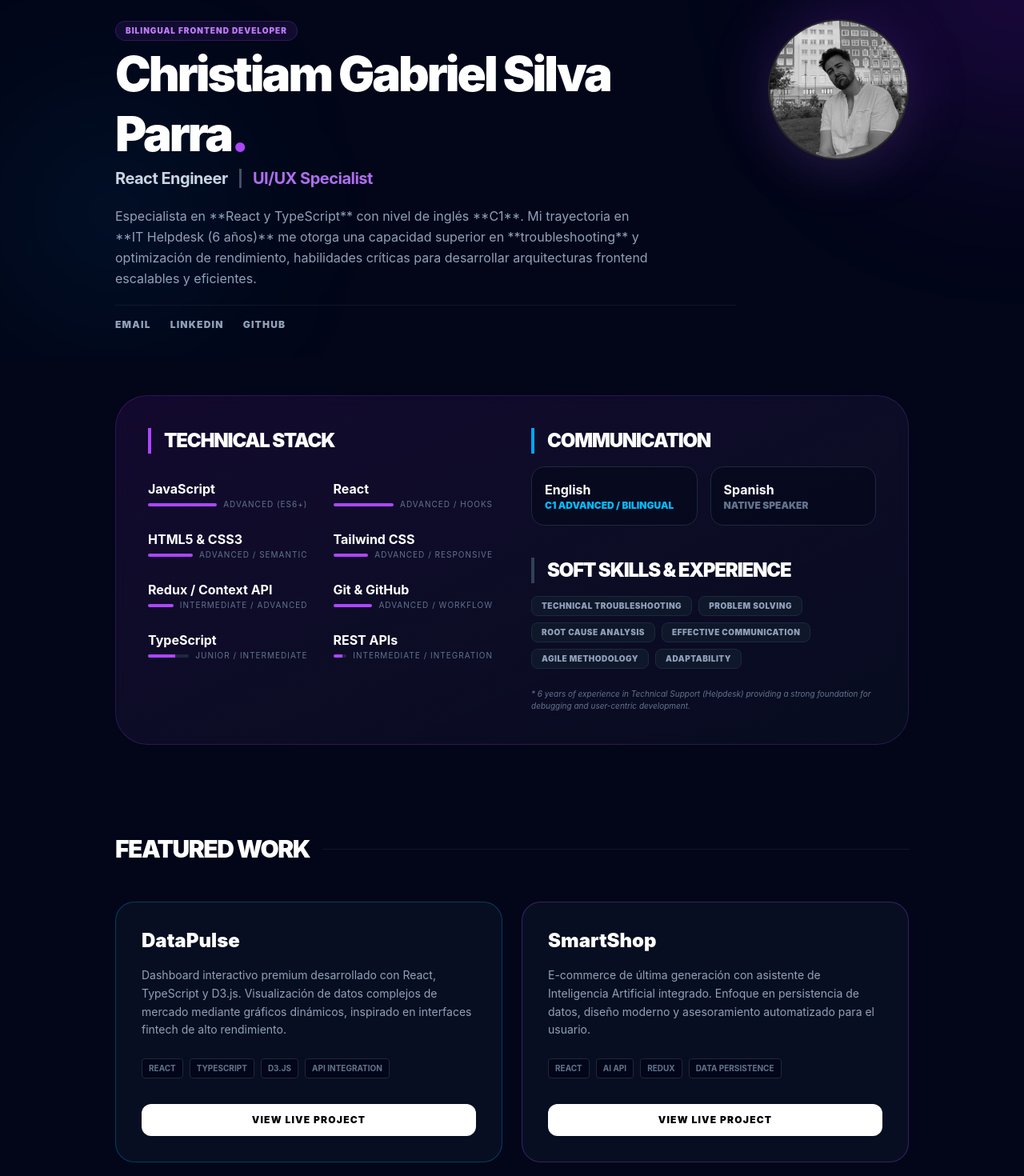
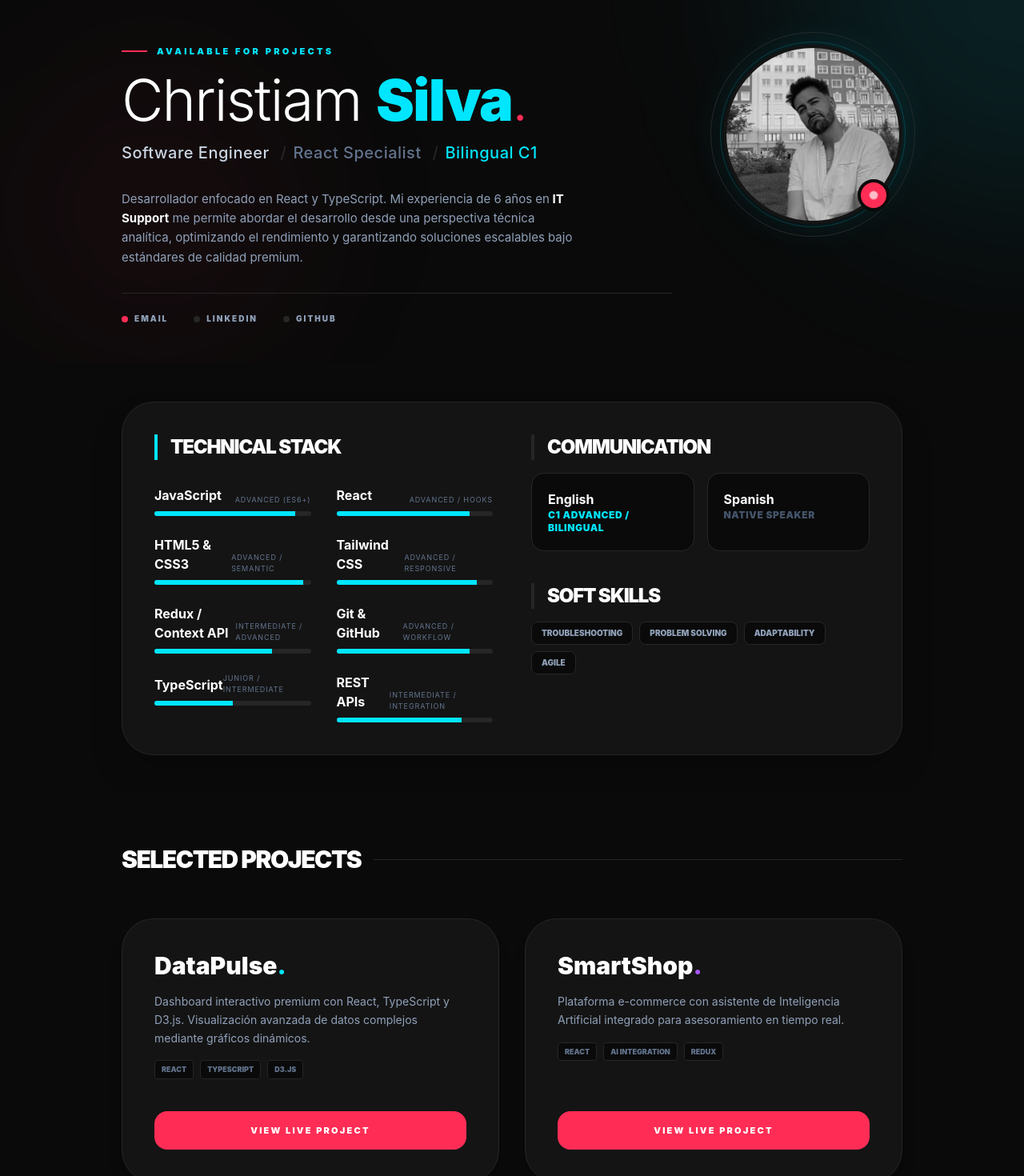
Before and after one commit to christiamgsp/mi-portafolio, a React (Vite) app: page / in a window 1280 px wide. Shown: the part 40-1510 px from the top of the page at 80% size. Built offline with nearby package versions, Linux system fonts and the light colour scheme.

Commit message:
feat: retoques finales

```diff
--- a/src/App.jsx
+++ b/src/App.jsx
@@ -6,13 +6,13 @@
 
 const App = () => {
   return (
-    <div className='min-h-screen bg-slate-950 text-slate-100 font-sans selection:bg-purple-500/30'>
+    <div className='min-h-screen bg-[#0A0A0A] text-slate-100 selection:bg-[#00E6FF]/30'>
       <Header />
       <HabilidadesYIdiomas />
       <Proyectos />
       <Certificados />
-      <footer className='py-16 text-center text-slate-600 text-[9px] font-black tracking-[0.5em] uppercase border-t border-slate-900'>
-        © 2026 — Built with React & Tailwind
+      <footer className='py-20 text-center text-slate-700 text-[10px] font-black tracking-[0.5em] uppercase border-t border-[#141414]'>
+        © 2026 — Portfolio System
       </footer>
     </div>
   );
--- a/src/components/HabilidadesYIdiomas.jsx
+++ b/src/components/HabilidadesYIdiomas.jsx
@@ -2,39 +2,44 @@
 
 const HabilidadesYIdiomas = () => {
   const technicalSkills = [
-    { name: 'JavaScript', level: 'Advanced (ES6+)' },
-    { name: 'React', level: 'Advanced / Hooks' },
-    { name: 'HTML5 & CSS3', level: 'Advanced / Semantic' },
-    { name: 'Tailwind CSS', level: 'Advanced / Responsive' },
-    { name: 'Redux / Context API', level: 'Intermediate / Advanced' },
-    { name: 'Git & GitHub', level: 'Advanced / Workflow' },
-    { name: 'TypeScript', level: 'Junior / Intermediate' },
-    { name: 'REST APIs', level: 'Intermediate / Integration' },
+    { name: 'JavaScript', level: 'Advanced (ES6+)', percent: '90%' },
+    { name: 'React', level: 'Advanced / Hooks', percent: '85%' },
+    { name: 'HTML5 & CSS3', level: 'Advanced / Semantic', percent: '95%' },
+    { name: 'Tailwind CSS', level: 'Advanced / Responsive', percent: '90%' },
+    {
+      name: 'Redux / Context API',
+      level: 'Intermediate / Advanced',
+      percent: '75%',
+    },
+    { name: 'Git & GitHub', level: 'Advanced / Workflow', percent: '85%' },
+    { name: 'TypeScript', level: 'Junior / Intermediate', percent: '50%' },
+    { name: 'REST APIs', level: 'Intermediate / Integration', percent: '80%' },
   ];
 
   return (
-    <section className='py-12'>
-      <div className='container mx-auto px-4 max-w-5xl'>
-        <div className='bg-gradient-to-br from-purple-900/20 to-slate-900/40 p-10 rounded-[2.5rem] border border-purple-500/20 backdrop-blur-sm'>
+    <section className='py-12 bg-[#0A0A0A]'>
+      <div className='container mx-auto px-6 max-w-5xl'>
+        <div className='bg-[#141414] p-10 rounded-[2.5rem] border border-[#262626] shadow-2xl'>
           <div className='grid grid-cols-1 md:grid-cols-2 gap-12'>
             <div className='space-y-8'>
-              <h2 className='text-2xl font-black text-white tracking-tighter uppercase border-l-4 border-purple-500 pl-4'>
+              <h2 className='text-2xl font-black text-white tracking-tighter uppercase border-l-4 border-[#00E6FF] pl-4'>
                 Technical Stack
               </h2>
               <div className='grid grid-cols-1 sm:grid-cols-2 gap-x-8 gap-y-6'>
                 {technicalSkills.map((skill) => (
-                  <div key={skill.name} className='group'>
-                    <p className='text-white font-bold group-hover:text-purple-400 transition-colors'>
-                      {skill.name}
-                    </p>
-                    <div className='flex items-center gap-2'>
-                      <div className='h-1 w-full bg-slate-800 rounded-full overflow-hidden'>
-                        <div
-                          className={`h-full bg-purple-500 ${skill.level.includes('Advanced') ? 'w-full' : skill.level.includes('Intermediate') ? 'w-2/3' : 'w-1/3'}`}></div>
-                      </div>
-                      <span className='text-[10px] text-slate-500 uppercase tracking-widest whitespace-nowrap'>
+                  <div key={skill.name} className='group space-y-2'>
+                    <div className='flex justify-between items-end'>
+                      <p className='text-white font-bold group-hover:text-[#00E6FF] transition-colors'>
+                        {skill.name}
+                      </p>
+                      <span className='text-[9px] text-slate-500 uppercase tracking-widest'>
                         {skill.level}
                       </span>
+                    </div>
+                    <div className='h-1.5 w-full bg-[#262626] rounded-full overflow-hidden'>
+                      <div
+                        className='h-full bg-[#00E6FF] transition-all duration-1000'
+                        style={{ width: skill.percent }}></div>
                     </div>
                   </div>
                 ))}
@@ -43,19 +48,19 @@
 
             <div className='space-y-10'>
               <div className='space-y-4'>
-                <h2 className='text-2xl font-black text-white tracking-tighter uppercase border-l-4 border-sky-500 pl-4'>
+                <h2 className='text-2xl font-black text-white tracking-tighter uppercase border-l-4 border-[#262626] pl-4'>
                   Communication
                 </h2>
                 <div className='flex gap-4'>
-                  <div className='bg-slate-950/50 border border-slate-800 p-4 rounded-2xl flex-1'>
+                  <div className='bg-[#0A0A0A] border border-[#262626] p-5 rounded-2xl flex-1'>
                     <p className='text-white font-bold'>English</p>
-                    <p className='text-xs text-sky-400 font-black uppercase'>
+                    <p className='text-xs text-[#00E6FF] font-black uppercase tracking-wider'>
                       C1 Advanced / Bilingual
                     </p>
                   </div>
-                  <div className='bg-slate-950/50 border border-slate-800 p-4 rounded-2xl flex-1'>
+                  <div className='bg-[#0A0A0A] border border-[#262626] p-5 rounded-2xl flex-1'>
                     <p className='text-white font-bold'>Spanish</p>
-                    <p className='text-xs text-slate-500 font-black uppercase'>
+                    <p className='text-xs text-slate-600 font-black uppercase tracking-wider'>
                       Native Speaker
                     </p>
                   </div>
@@ -63,30 +68,23 @@
               </div>
 
               <div className='space-y-4'>
-                <h2 className='text-2xl font-black text-white tracking-tighter uppercase border-l-4 border-slate-700 pl-4'>
-                  Soft Skills & Experience
+                <h2 className='text-2xl font-black text-white tracking-tighter uppercase border-l-4 border-[#262626] pl-4'>
+                  Soft Skills
                 </h2>
                 <div className='flex flex-wrap gap-2'>
                   {[
-                    'Technical Troubleshooting',
+                    'Troubleshooting',
                     'Problem Solving',
-                    'Root Cause Analysis',
-                    'Effective Communication',
-                    'Agile Methodology',
                     'Adaptability',
+                    'Agile',
                   ].map((s) => (
                     <span
                       key={s}
-                      className='text-[10px] font-black bg-slate-900 text-slate-400 border border-slate-800 px-3 py-1 rounded-lg uppercase tracking-wider'>
+                      className='text-[10px] font-black bg-[#0A0A0A] text-slate-400 border border-[#262626] px-3 py-1.5 rounded-lg uppercase'>
                       {s}
                     </span>
                   ))}
                 </div>
-                <p className='text-[10px] text-slate-500 italic pt-2'>
-                  * 6 years of experience in Technical Support (Helpdesk)
-                  providing a strong foundation for debugging and user-centric
-                  development.
-                </p>
               </div>
             </div>
           </div>
--- a/src/components/Header.jsx
+++ b/src/components/Header.jsx
@@ -2,64 +2,83 @@
 import { perfil } from '../data';
 
 const Header = () => (
-  <header className='relative pt-16 pb-8 overflow-hidden'>
-    <div className='absolute top-0 right-0 -translate-y-1/2 translate-x-1/2 w-96 h-96 bg-purple-600/20 rounded-full blur-[120px] animate-blob'></div>
-    <div className='absolute top-40 left-0 w-72 h-72 bg-sky-600/10 rounded-full blur-[100px] animate-blob animation-delay-2000'></div>
+  <header className='relative pt-24 pb-12 overflow-hidden bg-[#0A0A0A]'>
+    <div className='absolute top-0 right-0 -translate-y-1/2 translate-x-1/2 w-[600px] h-[600px] bg-[#00E6FF]/10 rounded-full blur-[120px]'></div>
+    <div className='absolute bottom-0 left-0 w-96 h-96 bg-[#FF2D55]/5 rounded-full blur-[100px]'></div>
 
-    <div className='container relative mx-auto px-4 max-w-5xl'>
-      <div className='flex flex-col md:flex-row items-center md:items-start gap-10'>
-        <div className='flex-1 space-y-5 text-center md:text-left order-2 md:order-1'>
-          <div className='space-y-1'>
-            <span className='inline-block px-3 py-1 text-[10px] font-black tracking-widest text-purple-400 uppercase bg-purple-500/10 rounded-full border border-purple-500/20'>
-              Bilingual Frontend Developer
-            </span>
-            <h1 className='text-6xl font-black tracking-tighter text-white leading-tight'>
-              {perfil.nombre}
-              <span className='text-purple-500'>.</span>
+    <div className='container relative mx-auto px-6 max-w-5xl'>
+      <div className='flex flex-col md:flex-row items-center md:items-start gap-16'>
+        <div className='flex-1 space-y-8 text-center md:text-left order-2 md:order-1'>
+          <div className='space-y-4'>
+            <div className='flex items-center justify-center md:justify-start gap-3'>
+              <span className='w-8 h-[2px] bg-[#FF2D55]'></span>
+              <span className='text-[11px] font-black tracking-[0.3em] text-[#00E6FF] uppercase'>
+                Available for Projects
+              </span>
+            </div>
+
+            <h1 className='text-7xl font-light tracking-tight text-white leading-none'>
+              Christiam <span className='font-black text-[#00E6FF]'>Silva</span>
+              <span className='text-[#FF2D55]'>.</span>
             </h1>
-            <p className='text-xl text-slate-300 font-bold tracking-tight'>
-              React Engineer <span className='text-slate-600 mx-2'>|</span>{' '}
-              <span className='text-purple-400/90'>UI/UX Specialist</span>
+
+            <p className='text-xl text-slate-300 font-medium tracking-wide'>
+              Software Engineer <span className='text-[#262626] mx-2'>/</span>
+              <span className='text-slate-500'>React Specialist</span>{' '}
+              <span className='text-[#262626] mx-2'>/</span>
+              <span className='text-[#00E6FF]'>Bilingual C1</span>
             </p>
           </div>
 
-          <p className='text-base text-slate-400 leading-relaxed max-w-2xl mx-auto md:mx-0'>
-            Especialista en **React y TypeScript** con nivel de inglés **C1**.
-            Mi trayectoria en **IT Helpdesk (6 años)** me otorga una capacidad
-            superior en **troubleshooting** y optimización de rendimiento,
-            habilidades críticas para desarrollar arquitecturas frontend
-            escalables y eficientes.
+          <p className='text-[15px] text-slate-400 leading-relaxed max-w-xl mx-auto md:mx-0'>
+            Desarrollador enfocado en React y TypeScript. Mi experiencia de 6
+            años en
+            <span className='text-white font-bold'> IT Support</span> me permite
+            abordar el desarrollo desde una perspectiva técnica analítica,
+            optimizando el rendimiento y garantizando soluciones escalables bajo
+            estándares de calidad premium.
           </p>
 
-          <div className='flex flex-wrap justify-center md:justify-start gap-6 text-slate-400 pt-4 border-t border-slate-900'>
+          <div className='flex flex-wrap justify-center md:justify-start gap-8 pt-6 border-t border-[#262626]'>
             <a
               href={`mailto:${perfil.email}`}
-              className='hover:text-purple-400 transition-colors flex items-center gap-2 text-xs font-black uppercase tracking-widest'>
+              className='group flex items-center gap-2 text-slate-400 hover:text-white transition-all text-[10px] font-black uppercase tracking-[0.2em]'>
+              <span className='w-2 h-2 rounded-full bg-[#FF2D55]'></span>
               Email
             </a>
             <a
               href={perfil.linkedin}
               target='_blank'
-              className='hover:text-purple-400 transition-colors flex items-center gap-2 text-xs font-black uppercase tracking-widest'>
+              rel='noreferrer'
+              className='group flex items-center gap-2 text-slate-400 hover:text-[#00E6FF] transition-all text-[10px] font-black uppercase tracking-[0.2em]'>
+              <span className='w-2 h-2 rounded-full bg-[#262626] group-hover:bg-[#00E6FF]'></span>
               LinkedIn
             </a>
             <a
               href={perfil.github}
               target='_blank'
-              className='hover:text-purple-400 transition-colors flex items-center gap-2 text-xs font-black uppercase tracking-widest'>
+              rel='noreferrer'
+              className='group flex items-center gap-2 text-slate-400 hover:text-[#00E6FF] transition-all text-[10px] font-black uppercase tracking-[0.2em]'>
+              <span className='w-2 h-2 rounded-full bg-[#262626] group-hover:bg-[#00E6FF]'></span>
               GitHub
             </a>
           </div>
         </div>
 
         <div className='shrink-0 order-1 md:order-2'>
-          <div className='relative group'>
-            <div className='absolute inset-0 bg-purple-500 rounded-full blur-2xl opacity-20 group-hover:opacity-40'></div>
-            <img
-              src='public\pdfs\foto-perfil.jpg'
-              alt={perfil.nombre}
-              className='relative w-36 h-36 md:w-44 md:h-44 rounded-full border-2 border-slate-800 object-cover filter grayscale hover:grayscale-0 transition-all duration-700 shadow-2xl shadow-purple-500/10'
-            />
+          <div className='relative'>
+            <div className='absolute -inset-4 border border-[#262626] rounded-full'></div>
+            <div className='absolute -inset-1 border border-[#00E6FF]/20 rounded-full animate-pulse'></div>
+            <div className='relative w-44 h-44 md:w-56 md:h-56 rounded-full overflow-hidden border-4 border-[#141414] shadow-[0_0_50px_rgba(0,230,255,0.1)]'>
+              <img
+                src='./public\pdfs\foto-perfil.jpg'
+                alt='Christiam Silva'
+                className='w-full h-full object-cover filter grayscale hover:grayscale-0 transition-all duration-1000 scale-110 hover:scale-100'
+              />
+            </div>
+            <div className='absolute bottom-4 right-4 w-10 h-10 bg-[#FF2D55] rounded-full flex items-center justify-center border-4 border-[#0A0A0A]'>
+              <div className='w-2 h-2 bg-white rounded-full animate-ping'></div>
+            </div>
           </div>
         </div>
       </div>
--- a/src/components/Proyectos.jsx
+++ b/src/components/Proyectos.jsx
@@ -4,61 +4,62 @@
   const listaProyectos = [
     {
       nombre: 'DataPulse',
-      desc: 'Dashboard interactivo premium desarrollado con React, TypeScript y D3.js. Visualización de datos complejos de mercado mediante gráficos dinámicos, inspirado en interfaces fintech de alto rendimiento.',
-      stack: ['React', 'TypeScript', 'D3.js', 'API Integration'],
+      desc: 'Dashboard interactivo premium con React, TypeScript y D3.js. Visualización avanzada de datos complejos mediante gráficos dinámicos.',
+      stack: ['React', 'TypeScript', 'D3.js'],
       link: 'https://data-pulse-ivory.vercel.app/',
-      color: 'border-sky-500/30',
+      accent: '#00E6FF',
     },
     {
       nombre: 'SmartShop',
-      desc: 'E-commerce de última generación con asistente de Inteligencia Artificial integrado. Enfoque en persistencia de datos, diseño moderno y asesoramiento automatizado para el usuario.',
-      stack: ['React', 'AI API', 'Redux', 'Data Persistence'],
+      desc: 'Plataforma e-commerce con asistente de Inteligencia Artificial integrado para asesoramiento en tiempo real.',
+      stack: ['React', 'AI Integration', 'Redux'],
       link: 'https://modern-ecommerce-react-ph12eex9c-christiamgsps-projects.vercel.app/',
-      color: 'border-purple-500/30',
+      accent: '#A855F7',
     },
     {
       nombre: 'OrganizeMe',
-      desc: 'Gestor de proyectos tipo Trello con arquitectura basada en componentes y bases de datos NoSQL. Permite una sincronización fluida y visualización de tareas en tiempo real.',
-      stack: ['React', 'NoSQL', 'Real-time', 'Components'],
+      desc: 'Aplicación de gestión de proyectos inspirada en Trello, diseñada para organizar tareas de forma visual y fluida.',
+      stack: ['React', 'NoSQL', 'Real-time'],
       link: 'https://organize-me-gules.vercel.app/',
-      color: 'border-indigo-500/30',
+      accent: '#6366F1',
     },
     {
       nombre: 'TareApp',
-      desc: 'Aplicación de productividad con enfoque en UI/UX minimalista. Desarrollada para garantizar una gestión de tareas rápida, eficiente y con una interfaz altamente funcional.',
-      stack: ['React', 'UI/UX', 'Hooks', 'Clean Code'],
+      desc: 'Gestor de tareas rápido, eficiente y altamente funcional, enfocado en una UI/UX limpia y minimalista.',
+      stack: ['React', 'Hooks', 'Clean UI'],
       link: 'https://christiamgsp.github.io/tareapp/',
-      color: 'border-slate-500/30',
+      accent: '#94A3B8',
     },
   ];
 
   return (
-    <section className='py-16'>
-      <div className='container mx-auto px-4 max-w-5xl'>
-        <div className='flex items-center gap-4 mb-12'>
+    <section className='py-16 bg-[#0A0A0A]'>
+      <div className='container mx-auto px-6 max-w-5xl'>
+        <div className='flex items-center gap-4 mb-14'>
           <h2 className='text-3xl font-black text-white tracking-tighter uppercase'>
-            Featured Work
+            Selected Projects
           </h2>
-          <div className='h-px flex-grow bg-slate-900'></div>
+          <div className='h-px flex-grow bg-[#262626]'></div>
         </div>
 
-        <div className='grid grid-cols-1 md:grid-cols-2 gap-6'>
+        <div className='grid grid-cols-1 md:grid-cols-2 gap-8'>
           {listaProyectos.map((p) => (
             <div
               key={p.nombre}
-              className={`group bg-slate-900/50 p-8 rounded-3xl border ${p.color} hover:bg-slate-900 transition-all duration-500 flex flex-col justify-between`}>
+              className='group bg-[#141414] p-10 rounded-[2.5rem] border border-[#262626] flex flex-col justify-between hover:border-white/10 transition-all shadow-xl'>
               <div className='space-y-4'>
-                <h3 className='text-2xl font-black text-white group-hover:text-purple-400 transition-colors'>
+                <h3 className='text-3xl font-black text-white'>
                   {p.nombre}
+                  <span style={{ color: p.accent }}>.</span>
                 </h3>
                 <p className='text-slate-400 text-sm leading-relaxed'>
                   {p.desc}
                 </p>
-                <div className='flex flex-wrap gap-2 pt-2'>
+                <div className='flex flex-wrap gap-2'>
                   {p.stack.map((s) => (
                     <span
                       key={s}
-                      className='text-[10px] font-bold bg-slate-950 text-slate-500 px-2 py-1 rounded border border-slate-800 uppercase'>
+                      className='text-[9px] font-black bg-[#0A0A0A] text-slate-500 px-2 py-1 rounded border border-[#262626] uppercase'>
                       {s}
                     </span>
                   ))}
@@ -68,7 +69,7 @@
                 href={p.link}
                 target='_blank'
                 rel='noreferrer'
-                className='mt-8 inline-flex items-center justify-center w-full py-3 bg-white text-black font-black text-xs uppercase tracking-widest rounded-xl hover:bg-purple-500 hover:text-white transition-all'>
+                className='mt-10 inline-flex items-center justify-center w-full py-4 bg-[#FF2D55] text-white font-black text-[11px] uppercase tracking-[0.2em] rounded-2xl hover:brightness-110 hover:shadow-[0_0_20px_rgba(255,45,85,0.3)] transition-all'>
                 View Live Project
               </a>
             </div>
--- a/tailwind.config.js
+++ b/tailwind.config.js
@@ -1,8 +1,21 @@
 /** @type {import('tailwindcss').Config} */
-export default {
-  content: ['./index.html', './src/**/*.{js,ts,jsx,tsx}'],
+module.exports = {
+  content: ['./src/**/*.{js,jsx,ts,tsx}'],
   theme: {
-    extend: {},
+    extend: {
+      fontFamily: {
+        // Configuramos una sans-serif geométrica como principal
+        sans: ['"Inter"', 'sans-serif'],
+      },
+      colors: {
+        // Definimos la paleta de colores de la referencia
+        'premium-bg': '#0A0A0A', // Negro profundo
+        'premium-cyan': '#00E6FF', // Cian vibrante (acentos)
+        'premium-red': '#FF2D55', // Rojo rosado (botones)
+        'premium-card': '#141414', // Gris muy oscuro (tarjetas)
+        'premium-border': '#262626', // Gris borde (bajos)
+      },
+    },
   },
   plugins: [],
 };
```
Also changed, not shown: src/components/Certificados.jsx (+8 -8 lines).
